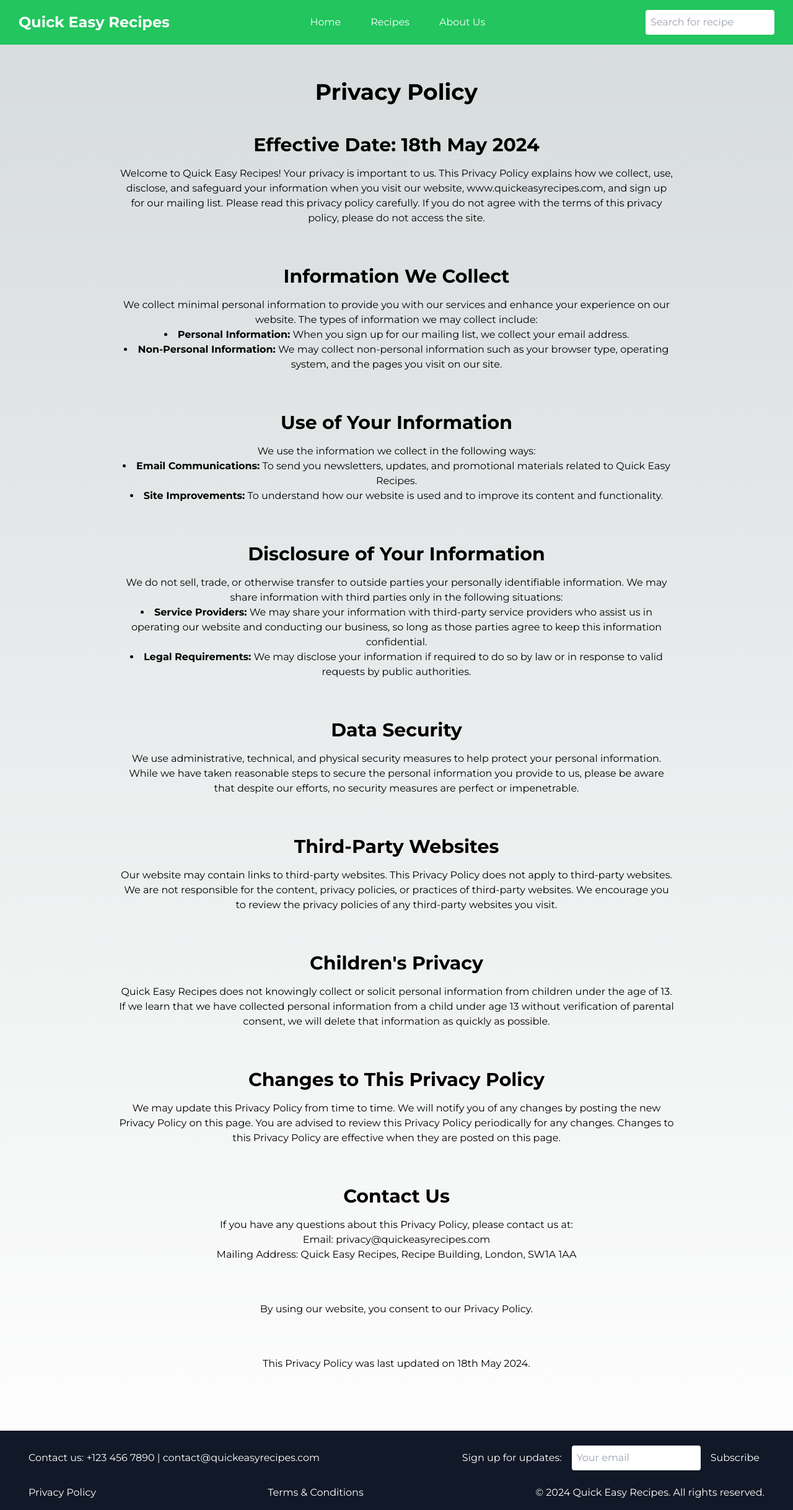
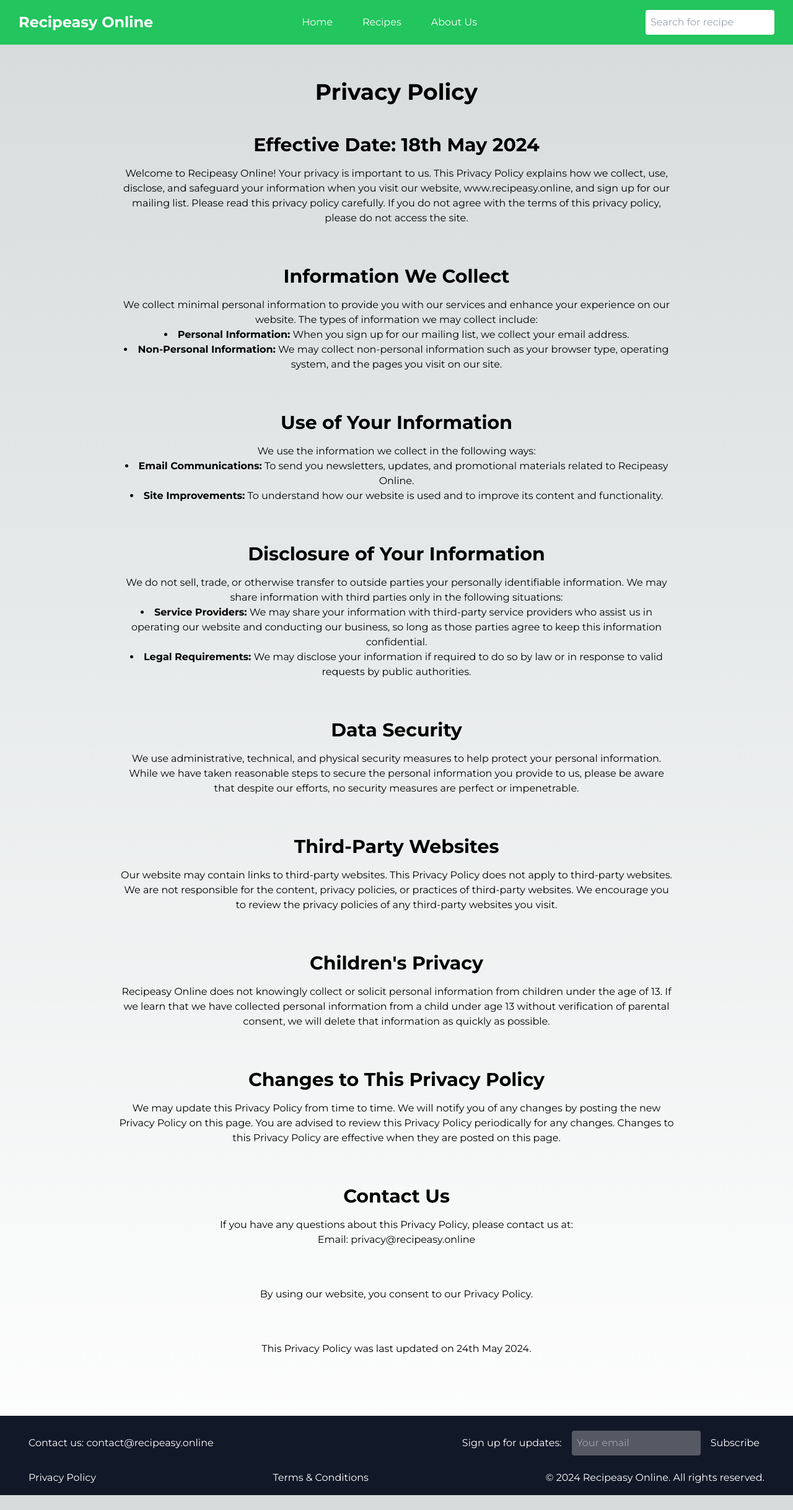
Before and after one commit to adrnel/recipe-site, a Next.js app: page /privacy-policy in a window 1280 px wide. Shown: the whole page at 62% size. After the commit the page ends 2412 px from the top, so only its background shows below. Built offline with nearby package versions, Linux system fonts and the light colour scheme.

Commit message:
Update website name and disable signup

```diff
--- a/src/app/components/Footer.tsx
+++ b/src/app/components/Footer.tsx
@@ -5,7 +5,7 @@ const Footer = () => (
   <footer className="bg-gray-900 text-white p-4">
     <div className="container mx-auto px-4 flex flex-wrap justify-between items-center">
       <div className="w-full md:w-auto mb-4 md:mb-0 text-center">
-        <p>Contact us: +123 456 7890 | contact@quickeasyrecipes.com</p>
+        <p>Contact us: contact@recipeasy.online</p>
         <div className="social-icons">{/* Icons for social media */}</div>
       </div>
       <div className="w-full md:w-auto">
@@ -17,9 +17,10 @@ const Footer = () => (
             type="email"
             id="email-signup"
             placeholder="Your email"
-            className="flex-1 m-2 p-2 rounded"
+            className="flex-1 m-2 p-2 rounded text-gray-900"
+            disabled
           />
-          <button type="submit" className="m-2">
+          <button type="submit" className="m-2" disabled>
             Subscribe
           </button>
         </form>
@@ -33,7 +34,7 @@ const Footer = () => (
         Terms & Conditions
       </Link>
       <p className="text-center w-full md:w-auto">
-        © 2024 Quick Easy Recipes. All rights reserved.
+        © 2024 Recipeasy Online. All rights reserved.
       </p>
     </div>
   </footer>
--- a/src/app/components/Header.tsx
+++ b/src/app/components/Header.tsx
@@ -29,7 +29,7 @@ const Header = () => {
           <div className="flex justify-between items-center w-full md:w-auto">
             <Link href="/">
               <h1 className="text-xl md:text-2xl font-bold text-center flex-1 md:text-left">
-                Quick Easy Recipes
+                Recipeasy Online
               </h1>
             </Link>
             <button
--- a/src/pages/about/index.tsx
+++ b/src/pages/about/index.tsx
@@ -17,10 +17,10 @@ const AboutUs = () => {
         </section>
         <section>
           <h2 className="text-3xl font-bold mt-4 mb-4">
-            Quick Easy Recipes - The Project
+            Recipeasy Online - The Project
           </h2>
           <p>
-            Quick Easy Recipes is my personal project born out of a desire to
+            Recipeasy Online is my personal project born out of a desire to
             combine my technical skills with my interest in simplifying meal
             preparation. The site is designed to provide users with fast,
             simple, and delicious recipes, showcasing my ability to integrate
--- a/src/pages/privacy-policy/index.tsx
+++ b/src/pages/privacy-policy/index.tsx
@@ -10,12 +10,12 @@ const PrivacyPolicy = () => {
             Effective Date: 18th May 2024
           </h2>
           <p>
-            Welcome to Quick Easy Recipes! Your privacy is important to us. This
+            Welcome to Recipeasy Online! Your privacy is important to us. This
             Privacy Policy explains how we collect, use, disclose, and safeguard
-            your information when you visit our website,
-            www.quickeasyrecipes.com, and sign up for our mailing list. Please
-            read this privacy policy carefully. If you do not agree with the
-            terms of this privacy policy, please do not access the site.
+            your information when you visit our website, www.recipeasy.online,
+            and sign up for our mailing list. Please read this privacy policy
+            carefully. If you do not agree with the terms of this privacy
+            policy, please do not access the site.
           </p>
         </section>
         <section>
@@ -47,7 +47,7 @@ const PrivacyPolicy = () => {
           <ul className="list-disc list-inside">
             <li>
               <strong>Email Communications:</strong> To send you newsletters,
-              updates, and promotional materials related to Quick Easy Recipes.
+              updates, and promotional materials related to Recipeasy Online.
             </li>
             <li>
               <strong>Site Improvements:</strong> To understand how our website
@@ -103,7 +103,7 @@ const PrivacyPolicy = () => {
             Children&apos;s Privacy
           </h2>
           <p>
-            Quick Easy Recipes does not knowingly collect or solicit personal
+            Recipeasy Online does not knowingly collect or solicit personal
             information from children under the age of 13. If we learn that we
             have collected personal information from a child under age 13
             without verification of parental consent, we will delete that
@@ -130,20 +130,16 @@ const PrivacyPolicy = () => {
           </p>
           <p>
             Email:{' '}
-            <a href="mailto:privacy@quickeasyrecipes.com">
-              privacy@quickeasyrecipes.com
+            <a href="mailto:privacy@recipeasy.online">
+              privacy@recipeasy.online
             </a>
-          </p>
-          <p>
-            Mailing Address: Quick Easy Recipes, Recipe Building, London, SW1A
-            1AA
           </p>
         </section>
         <section>
           <p>By using our website, you consent to our Privacy Policy.</p>
         </section>
         <section>
-          <p>This Privacy Policy was last updated on 18th May 2024.</p>
+          <p>This Privacy Policy was last updated on 24th May 2024.</p>
         </section>
       </div>
     </div>
--- a/src/pages/terms-and-conditions/index.tsx
+++ b/src/pages/terms-and-conditions/index.tsx
@@ -10,12 +10,12 @@ const TermsAndConditions = () => {
             Effective Date: 18th May 2024
           </h2>
           <p>
-            Welcome to Quick Easy Recipes! These terms and conditions outline
-            the rules and regulations for the use of Quick Easy Recipes&apos;
-            Website, located at www.quickeasyrecipes.com. By accessing this
-            website, we assume you accept these terms and conditions. Do not
-            continue to use Quick Easy Recipes if you do not agree to take all
-            of the terms and conditions stated on this page.
+            Welcome to Recipeasy Online! These terms and conditions outline the
+            rules and regulations for the use of Recipeasy Online&apos; Website,
+            located at www.recipeasy.online. By accessing this website, we
+            assume you accept these terms and conditions. Do not continue to use
+            Recipeasy Online if you do not agree to take all of the terms and
+            conditions stated on this page.
           </p>
         </section>
         <section>
@@ -23,20 +23,18 @@ const TermsAndConditions = () => {
             Intellectual Property Rights
           </h2>
           <p>
-            Unless otherwise stated, Quick Easy Recipes and/or its licensors own
-            the intellectual property rights for all material on Quick Easy
-            Recipes. All intellectual property rights are reserved. You may
-            access this from Quick Easy Recipes for your own personal use
+            Unless otherwise stated, Recipeasy Online and/or its licensors own
+            the intellectual property rights for all material on Recipeasy
+            Online. All intellectual property rights are reserved. You may
+            access this from Recipeasy Online for your own personal use
             subjected to restrictions set in these terms and conditions.
           </p>
           <p>You must not:</p>
           <ul className="list-disc list-inside">
-            <li>Republish material from Quick Easy Recipes</li>
-            <li>Sell, rent or sub-license material from Quick Easy Recipes</li>
-            <li>
-              Reproduce, duplicate or copy material from Quick Easy Recipes
-            </li>
-            <li>Redistribute content from Quick Easy Recipes</li>
+            <li>Republish material from Recipeasy Online</li>
+            <li>Sell, rent or sub-license material from Recipeasy Online</li>
+            <li>Reproduce, duplicate or copy material from Recipeasy Online</li>
+            <li>Redistribute content from Recipeasy Online</li>
           </ul>
         </section>
         <section>
@@ -44,14 +42,14 @@ const TermsAndConditions = () => {
           <p>
             Parts of this website offer an opportunity for users to post and
             exchange opinions and information in certain areas of the website.
-            Quick Easy Recipes does not filter, edit, publish or review Comments
+            Recipeasy Online does not filter, edit, publish or review Comments
             prior to their presence on the website. Comments do not reflect the
-            views and opinions of Quick Easy Recipes, its agents, and/or
+            views and opinions of Recipeasy Online, its agents, and/or
             affiliates. Comments reflect the views and opinions of the person
             who posts their views and opinions.
           </p>
           <p>
-            Quick Easy Recipes reserves the right to monitor all Comments and to
+            Recipeasy Online reserves the right to monitor all Comments and to
             remove any Comments which can be considered inappropriate,
             offensive, or causes a breach of these Terms and Conditions.
           </p>
```
